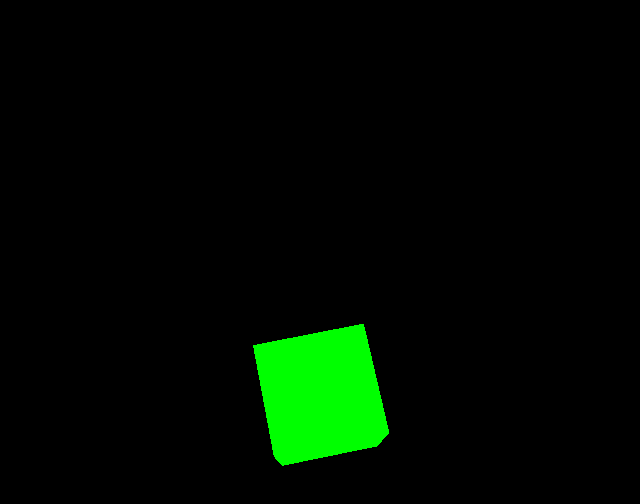
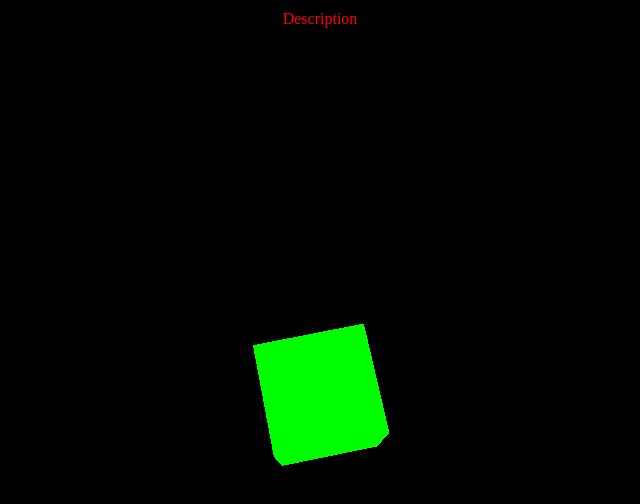
Before and after one commit to yoeldovidcohen/threetut, a website built with Vite: page index.html in a window 1280 px wide. Shown: the whole page, without its empty margins (320-960 px from the left). Built offline with nearby package versions, Linux system fonts and the light colour scheme.

Commit message:
css overlay

```diff
--- a/index.html
+++ b/index.html
@@ -8,6 +8,7 @@
   </head>
   <body>
     <div id="app"></div>
+    <div id="info">Description</div>
     <script type="module" src="/src/main.ts"></script>
   </body>
 </html>
--- a/src/style.css
+++ b/src/style.css
@@ -1,3 +1,13 @@
 body {
   margin: 0;
 }
+
+#info {
+  position: absolute;
+  top: 10px;
+  width: 100%;
+  text-align: center;
+  z-index: 100;
+  display: block;
+  color: red;
+}
```
